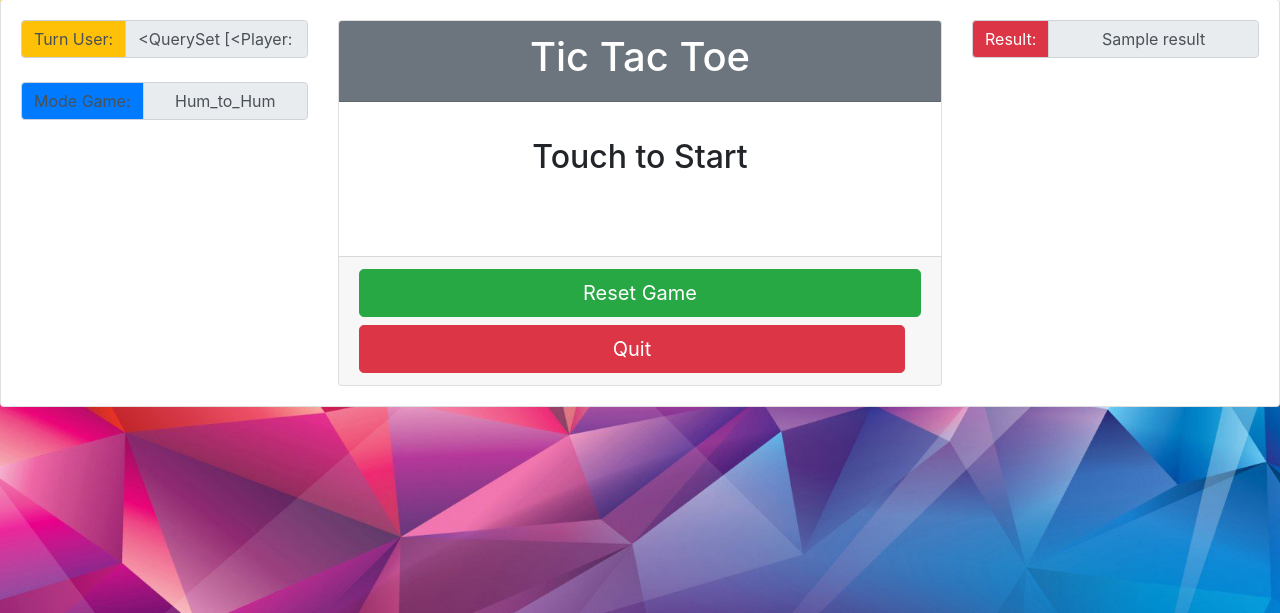
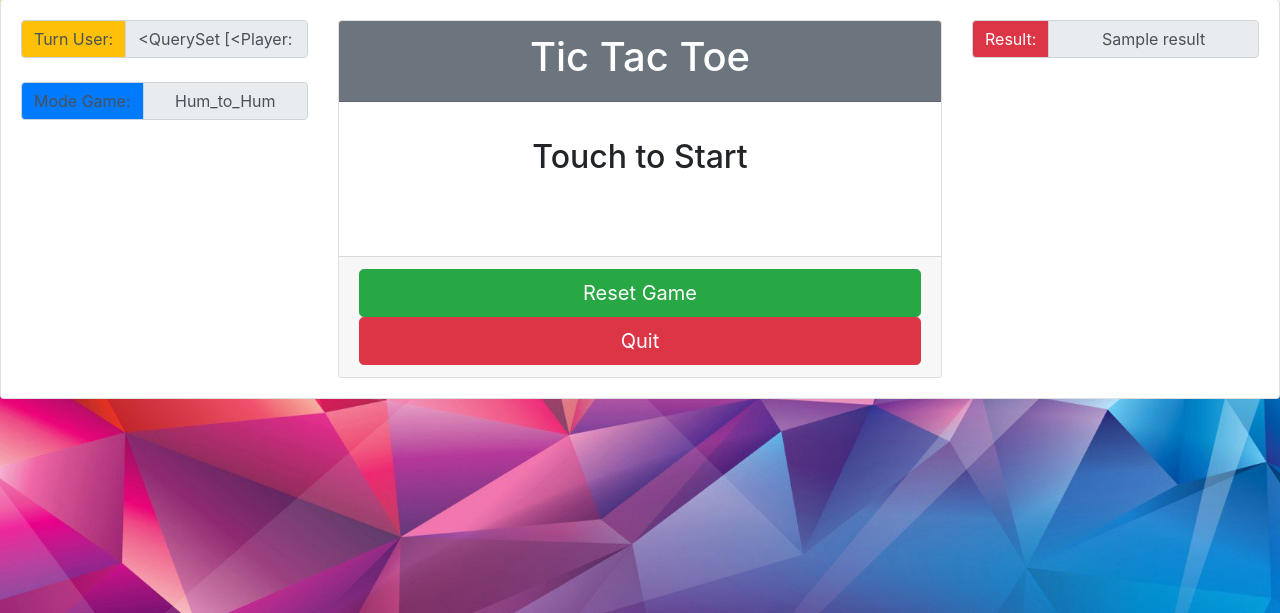
Before and after one commit to df2017/tictactoe, a Django app: template templates/board/board.html in a window 1280 px wide. Shown: the part 25-638 px from the top of the page. Run offline with Django 3.2, Linux system fonts and the light colour scheme; data comes from the database, SQL or seed files in the repository; tables that the repository leaves empty hold one stand-in row (values such as "Sample post"); the template is opened without the code that fills it: values that come from a table or form of the project are taken from there, most other values are stand-ins (such as "Sample title", 1, 10 or a date in 2020); parts of the project's set-up code (start-up, migrations or seed data) failed here and were passed over; some libraries are stand-ins or nearby versions.

Commit message:
Update board.html

```diff
--- a/templates/board/board.html
+++ b/templates/board/board.html
@@ -161,8 +161,9 @@
                     </div>
                     <div class="card-footer text-muted">
                         <form class="form-inline">
-                            <a href="/reset/" class="btn btn-success btn-lg btn-block sm-3">Reset Game</a>
-                            <a href="/" class="btn btn-danger btn-lg  btn-block ml-auto mr-3">Quit</a>
+                            <a href="/reset/" class="btn btn-success btn-lg btn-block">Reset Game</a>
+                              <br>
+                            <a href="/" class="btn btn-danger btn-lg  btn-block">Quit</a>
                         </form>
                     </div>
                 </div>
```
